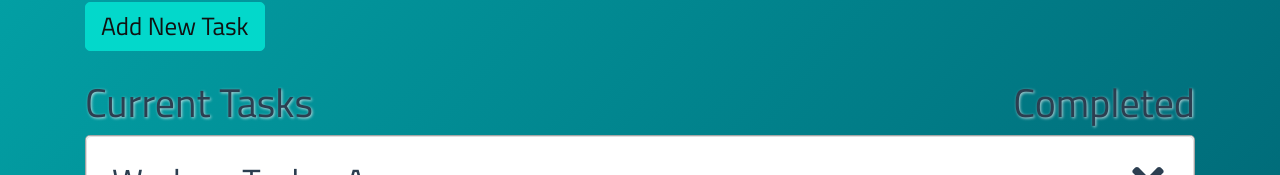
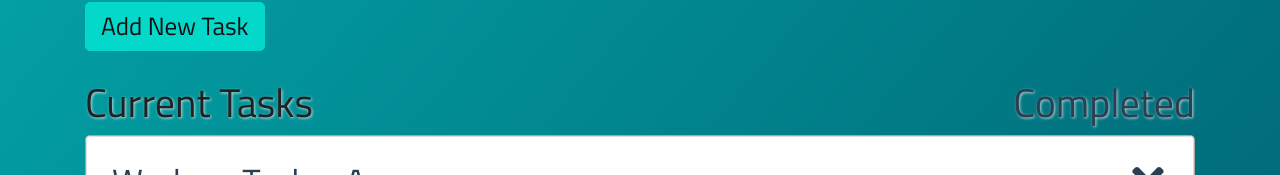
Before and after one commit to Sharpie360/tasker-app, a Vue app: page / in a window 1280 px wide. Shown: the part 337-512 px from the top of the page. Built offline with nearby package versions, Linux system fonts and the light colour scheme.

Commit message:
updated - hover and active classes for cmp headers

```diff
--- a/src/App.vue
+++ b/src/App.vue
@@ -6,10 +6,14 @@
 
     <div id="secondary-focus-cmp-titles" class="mt-4">
       <h2
-        class="shadow-white pointer" @click="showCompletedTasksCmp = false">Current Tasks
+        class="shadow-white pointer hoverfx"
+        :class="{ 'current-cmp-highlight': !showCompletedTasksCmp }"
+        @click="showCompletedTasksCmp = false">Current Tasks
       </h2>
       <h2
-        class="shadow-white pointer" @click="showCompletedTasksCmp = true">Completed
+        class="shadow-white pointer hoverfx"
+        :class="{ 'current-cmp-highlight': showCompletedTasksCmp }"
+        @click="showCompletedTasksCmp = true">Completed
       </h2>
     </div>
 
@@ -89,5 +93,12 @@ a {
   justify-content: space-between;
 }
 
+.hoverfx:hover {
+  color: #0a0a0a;
+}
+
+.current-cmp-highlight {
+  color: #212121;
+}
 
 </style>
```
